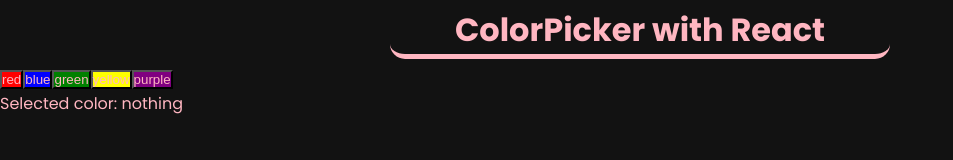
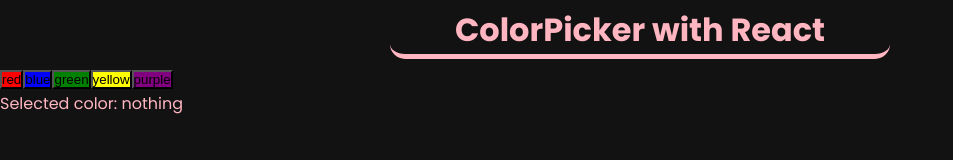
Before and after one commit to Espadv69/ColorPicker, a React (Vite) app: page / in a window 1280 px wide. Shown: the top 160 px of the page, without its empty margins (0-953 px from the left). Built offline with nearby package versions, Linux system fonts and the light colour scheme.

Commit message:
Add class to ColorPicker buttons for improved styling

```diff
--- a/src/components/ColorPicker.jsx
+++ b/src/components/ColorPicker.jsx
@@ -7,7 +7,8 @@ const ColorPicker = ({ onColorSelect }) => {
         <button
           key={color}
           onClick={() => onColorSelect(color)}
-          style={{ backgroundColor: color, color: 'currentcolor' }}
+          style={{ backgroundColor: color }}
+          className="button-colors"
         >
           {color}
         </button>
```
